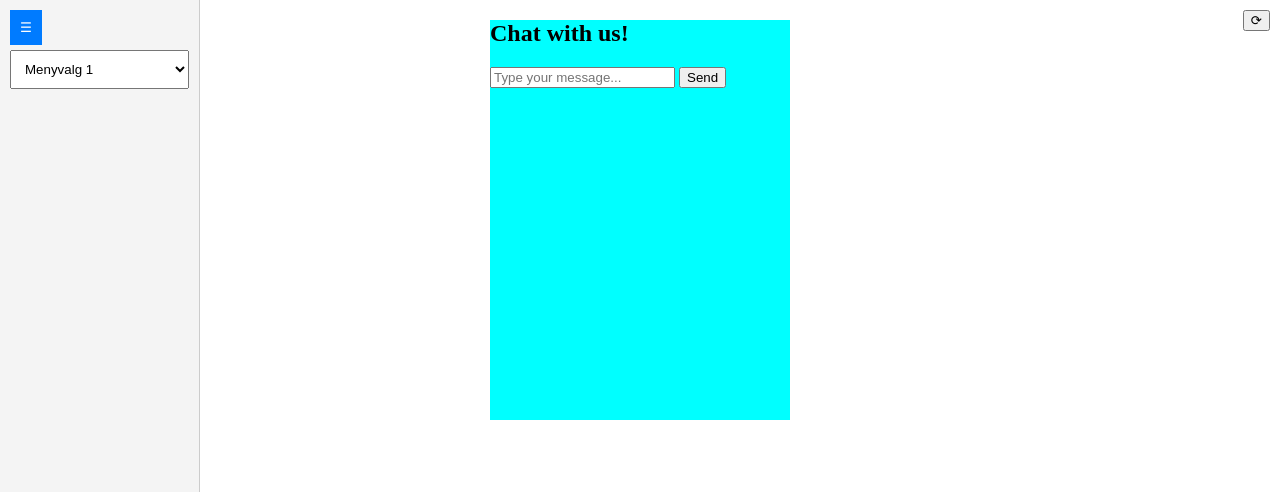
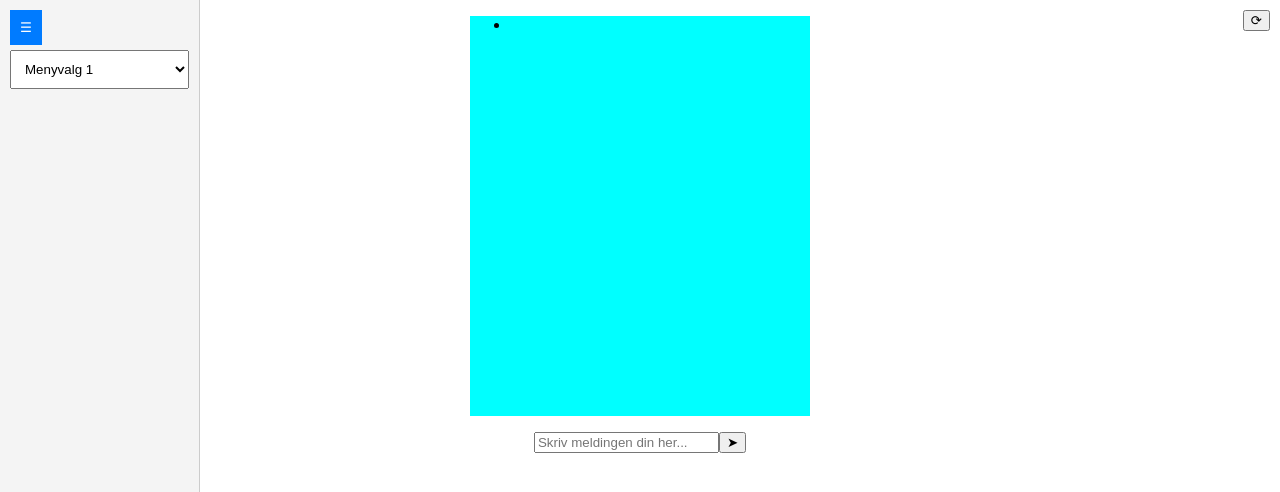
Before and after one commit to SondreHaugom/Lugin-Halvrsvurdering, a SvelteKit app: page / in a window 1280 px wide. Shown: the top 492 px of the page. Built offline with nearby package versions, Linux system fonts and the light colour scheme.

Commit message:
Lagt til funksjonalitet for å sende agenten melding med enter

```diff
--- a/src/routes/+page.svelte
+++ b/src/routes/+page.svelte
@@ -1,5 +1,6 @@
 <script>
   import { onMount } from "svelte";
+
 
     let chatbox, userInput, sendBtn, resetBtn, toggleBtn;
     let isMenuOpen = true;
@@ -9,10 +10,37 @@
     }
 
 
+    const createChatMessage = (message, className ) => {
+        let chatLi = document.createElement("li");
+
+        chatLi.classList.add(className);
+
+        let content = '';
+        if (className === 'chat_incoming') {
+            content = `<div class="bot_message"></div>`;
+        } else {
+            content = `<div class="user_message"></div>`;
+        }
+        chatLi.innerHTML = content;
+        chatLi.appendChild(chatLi);
+
+        const messageDiv = chatLi.querySelector(className === 'chat_incoming' ? '.bot_message' : '.user_message');
+    }
+
 
     const sendtMessage = () => {
         const inputmessage = userInput.value.trim();
         if (inputMessage === "") return;
+        crealteChatMessage(inputmessage, 'chat_outgoing');
+        crealteChatMessage('Genererer respons...', 'chat_incoming');
+
+
+        const selectedAgent = toggleBtn.value;
+
+        selectedAgent(inputMessage, selectedAgent).then((bot_response) => {
+            crealteChatMessage(bot_response, 'chat_incoming', true);
+        });
+        userInput.value = "";
     }
 
 
@@ -24,6 +52,18 @@
         sendBtn = document.querySelector(".sendBtn");
         resetBtn = document.querySelector(".resetBtn");
         toggleBtn = document.querySelector(".sidebar-btn");
+
+        if (sendBtn) {
+            sendBtn.addEventListener("click", sendtMessage);
+        }
+
+        if (userInput) {
+            userInput.addEventListener("keypress", (e) => {
+                if (e.key === "Enter") {
+                    sendtMessage();
+                }
+            })
+        }
 
     }
     );
@@ -42,14 +82,14 @@
             <option value="">Menyvalg 3</option>
         </select>
     </div>
+    <ul class="chatbox">
+        <li class="chat_incoming">
 
-    <div class="chatbox">
-        <h2>Chat with us!</h2>
-        <div class="messages">
-            <!-- Messages will appear here -->
-        </div>
-        <input type="text" class="user_input" placeholder="Type your message..." />
-        <button class="sendBtn">Send</button>
+        </li>
+    </ul>
+    <div class="input-container">
+        <input type="text" class="user_input" placeholder="Skriv meldingen din her...">
+        <button class="sendBtn" title="Send melding" type="button">➤</button>
     </div>
 
 
@@ -92,6 +132,11 @@
     margin-right: auto;
     display: block;
 }
+.input-container {
+    display: flex;
+    justify-content: center;
+    margin-top: 10px;
+}
 .resetBtn {
     position: fixed;
     top: 10px;
```
